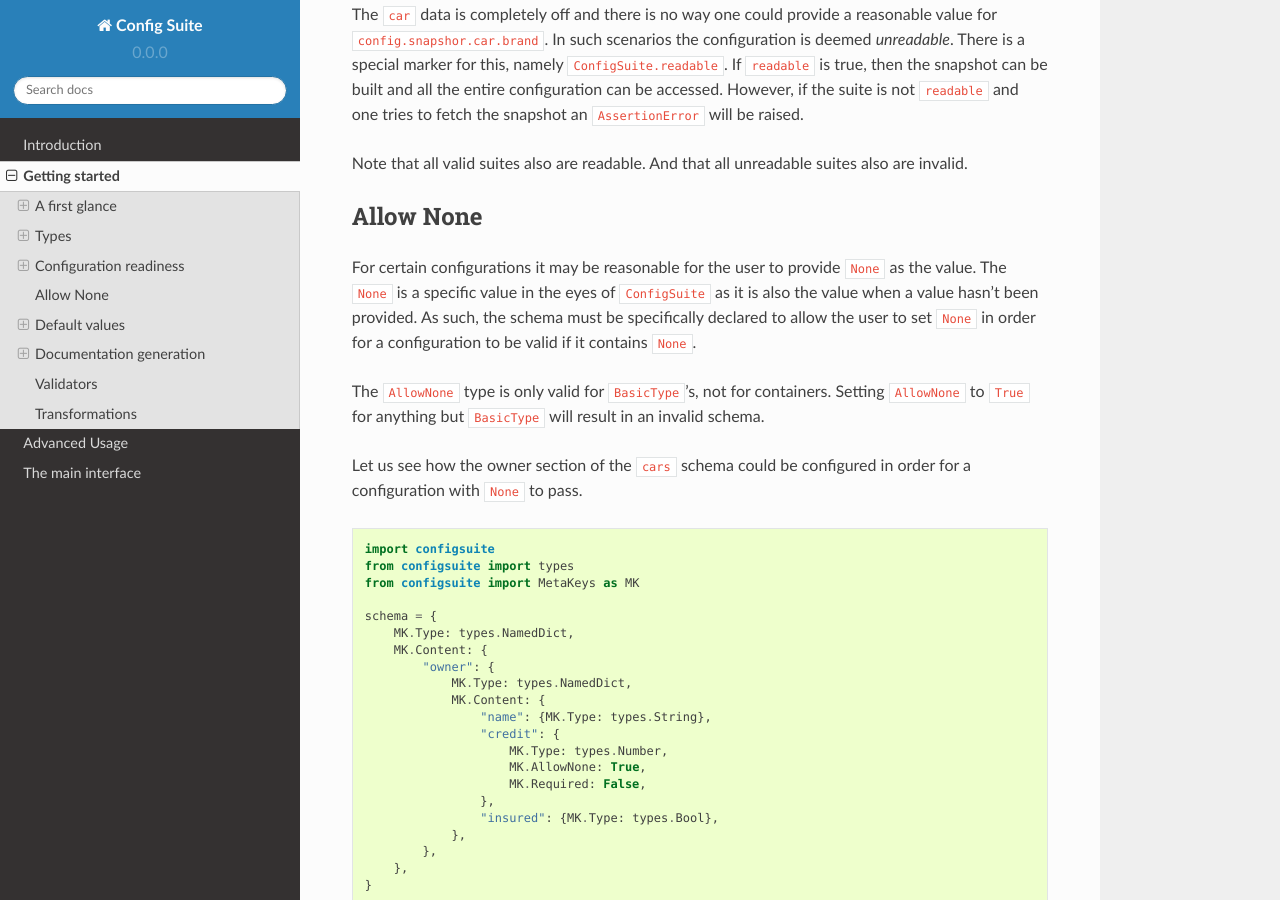
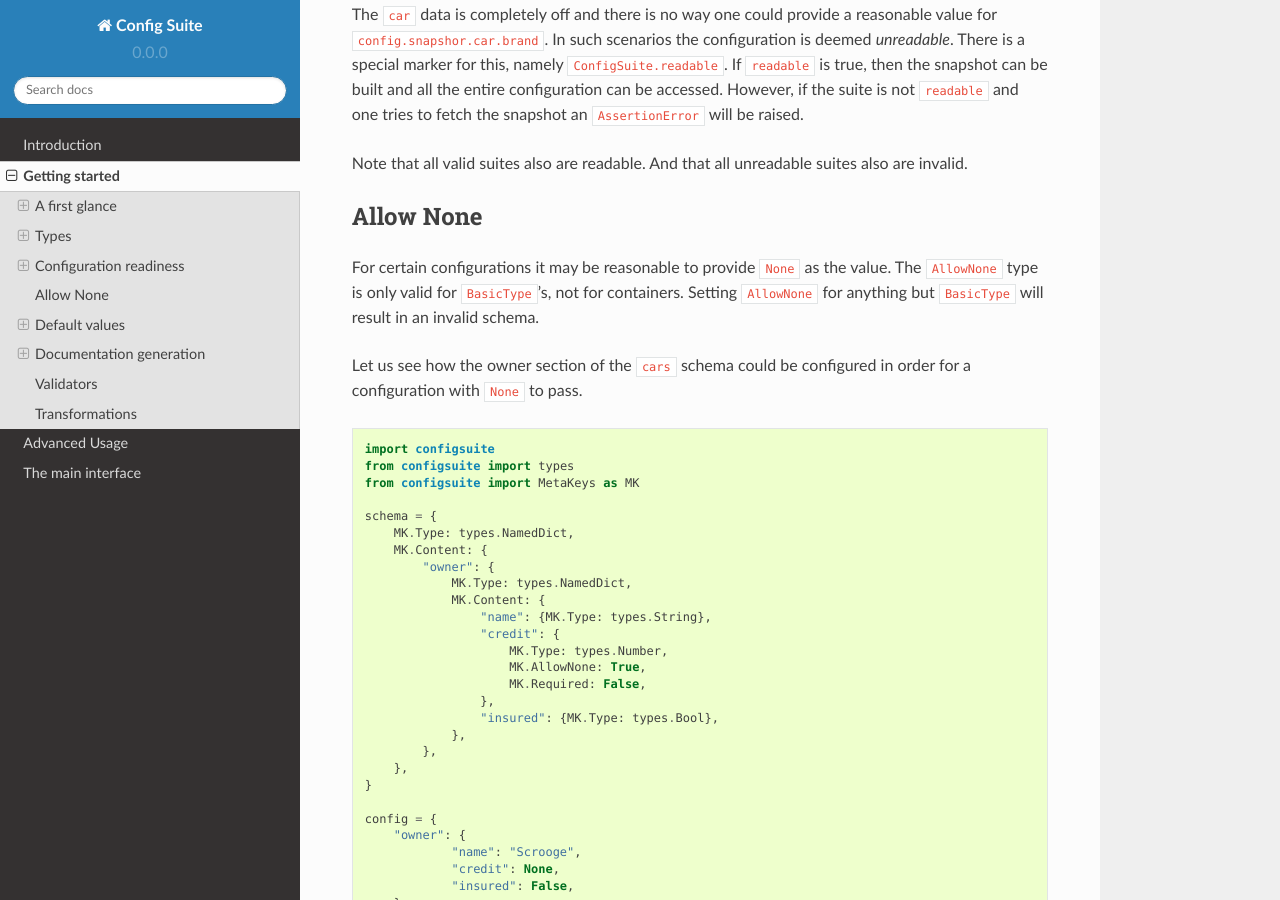
Before and after one commit to equinor/configsuite, a Sphinx documentation site: the page built from docs/source/user_guide/getting_started.rst, in a window 1280 px wide and 900 px high, scrolled down 8000 px. Built offline with Sphinx 7.4.7 and the Read the Docs theme 2.0.0, drawn with Linux system fonts in a browser that asks for light colours; the version number is read from the project's files by our own code.

Commit message:
Update allow none documentation

```diff
--- a/docs/source/user_guide/getting_started.rst
+++ b/docs/source/user_guide/getting_started.rst
@@ -517,14 +517,9 @@ also are invalid.
 Allow None
 ----------
 
-For certain configurations it may be reasonable for the user to provide
-``None`` as the value. The ``None`` is a specific value in the eyes of
-``ConfigSuite`` as it is also the value when a value hasn't been provided.
-As such, the schema must be specifically declared to allow the user to set
-``None`` in order for a configuration to be valid if it contains ``None``.
-
-The ``AllowNone`` type is only valid for ``BasicType``'s, not for containers.
-Setting ``AllowNone`` to ``True`` for anything but ``BasicType`` will result
+For certain configurations it may be reasonable to provide ``None`` as the
+value. The ``AllowNone`` type is only valid for ``BasicType``'s, not for
+containers.  Setting ``AllowNone`` for anything but ``BasicType`` will result
 in an invalid schema.
 
 Let us see how the owner section of the ``cars`` schema could be configured
```
